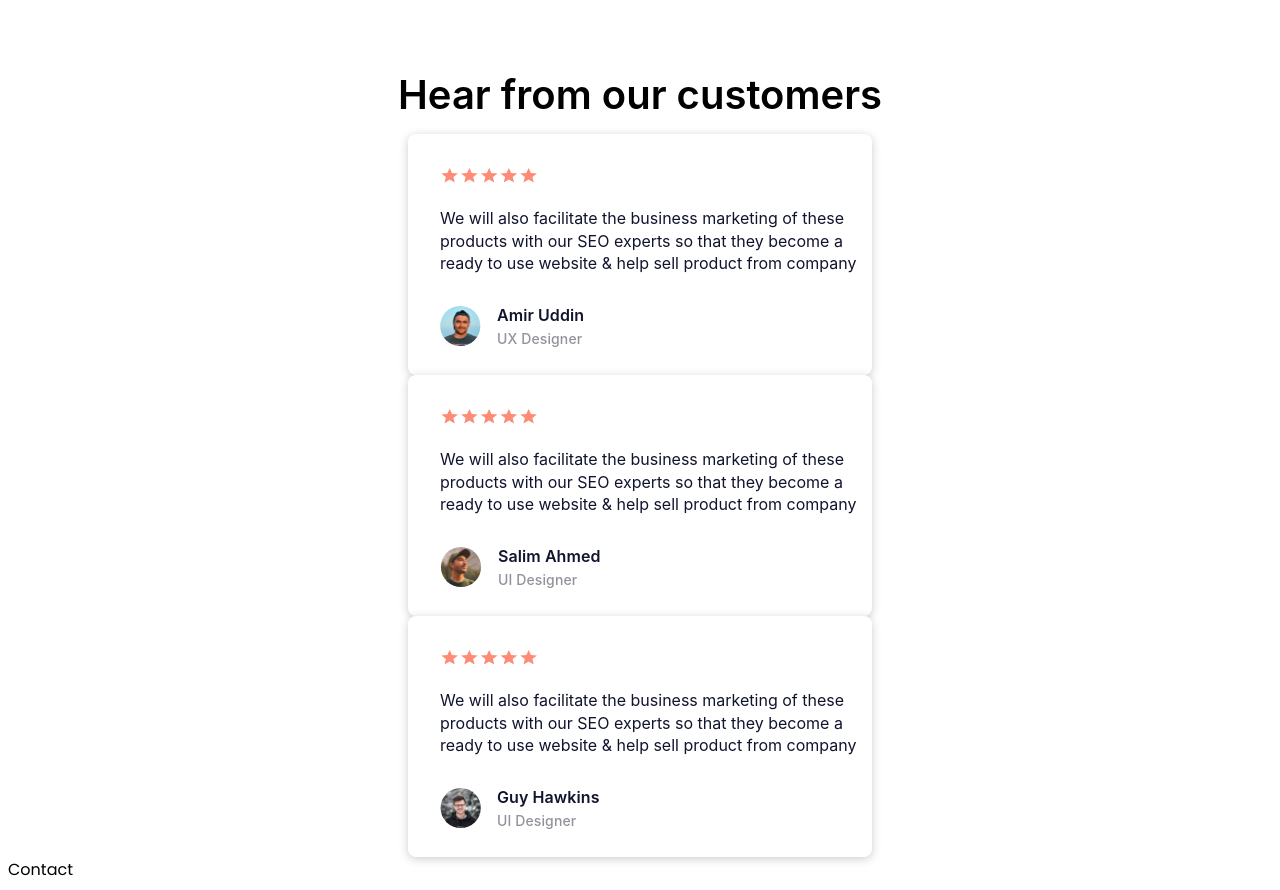
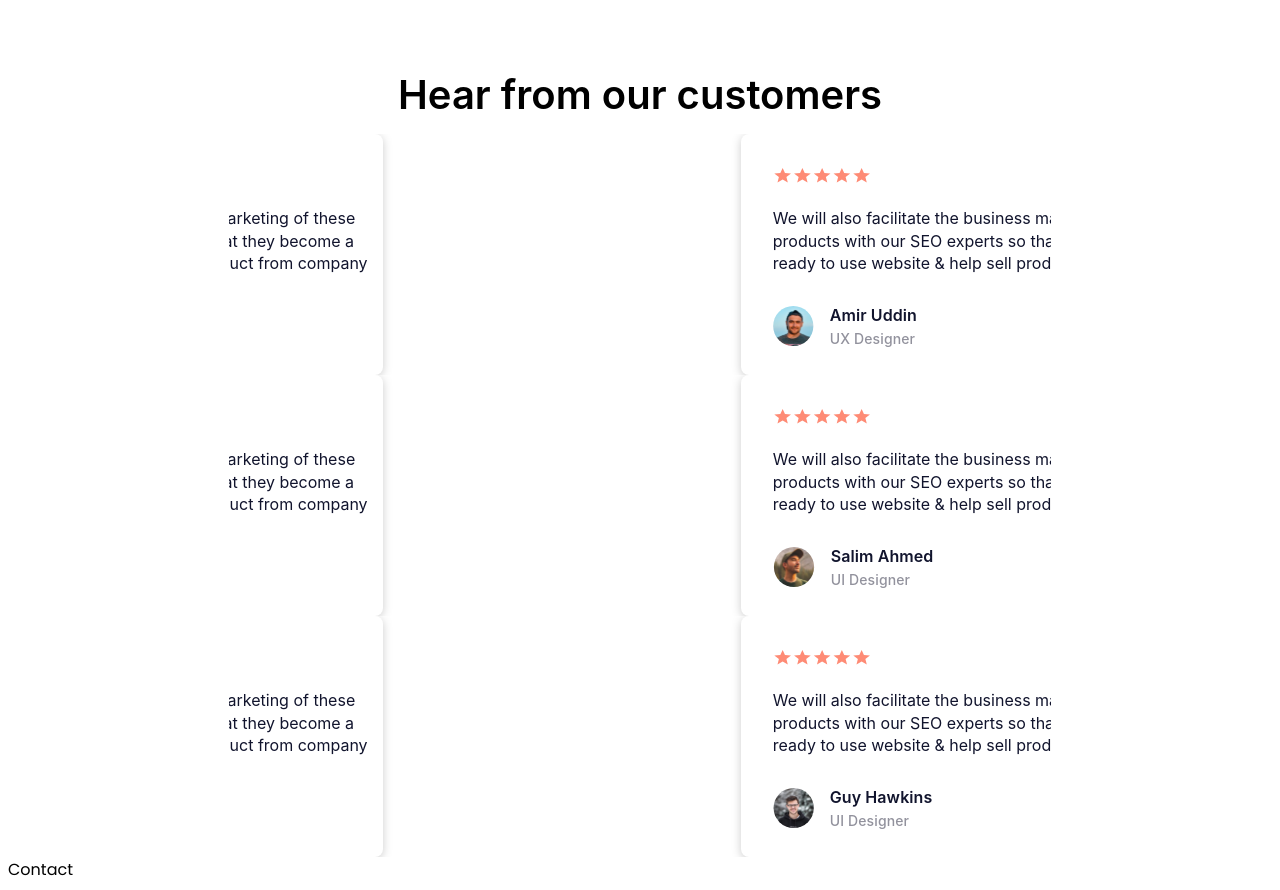
Before and after one commit to zainabturkmen/S-I-S, a React (Create React App) app: page / in a window 1280 px wide. Shown: the part 2900-3790 px from the top of the page. Built offline with nearby package versions, Linux system fonts and the light colour scheme.

Commit message:
adding updates

```diff
--- a/src/components/Testimonails.js
+++ b/src/components/Testimonails.js
@@ -13,6 +13,7 @@ const Testimonails = () => {
           const { id, star, text, user, name, position } = testimonail;
           return (
             <div>
+              <Marquee>
                 <div className="container" key={id}>
                   <div className="customer">
                     <img src={star} />
@@ -26,6 +27,7 @@ const Testimonails = () => {
                     </div>
                   </div>
                 </div>
+              </Marquee>
             </div>
           );
         })}
```
Lines whose indentation alone changed are shown as unchanged.
